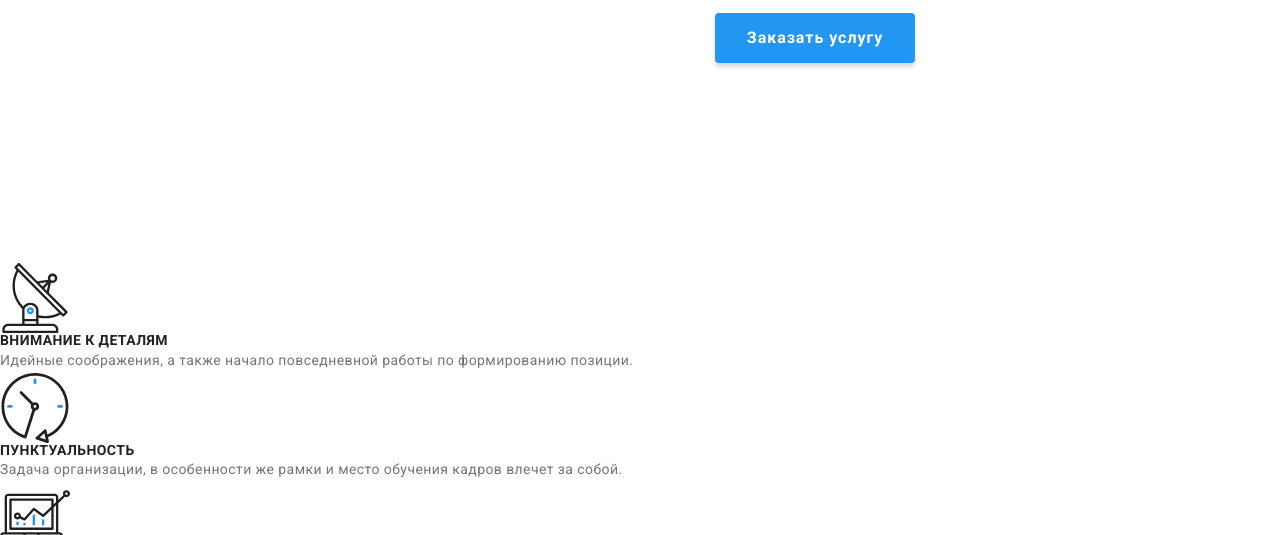
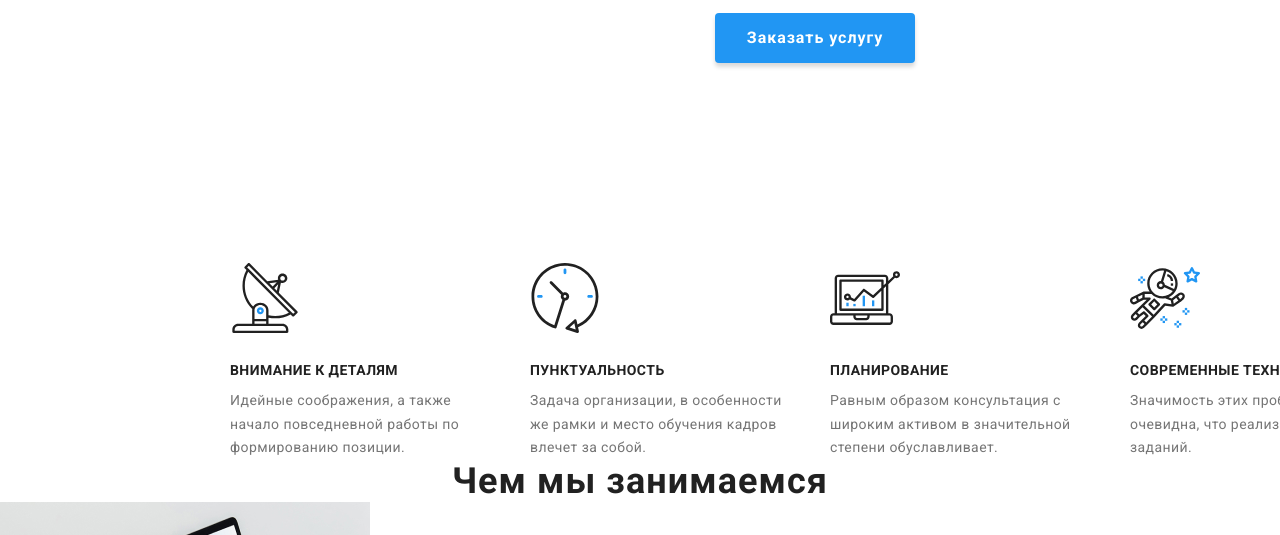
Before and after one commit to nilupsym/goit-markup-hw-03, a plain HTML site: page index.html in a window 1280 px wide. Shown: the part 417-952 px from the top of the page. Drawn offline with Linux system fonts and the light colour scheme.

Commit message:
задал геометрию для секции почему мы

```diff
--- a/CSS/styles.css
+++ b/CSS/styles.css
@@ -172,7 +172,19 @@ img {
   color: #ffffff;
 }
 /* ПОЧЕМУ МЫ */
+.why-are-we-list {
+  display: flex;
+  justify-content: center;
+}
+.why-are-we-list-item {
+  width: 270px;
+}
+.why-are-we-list-item:not(:last-child) {
+  margin-right: 30px;
+}
 .subtitle {
+  margin-top: 30px;
+  margin-bottom: 10px;
   font-weight: 700;
   font-size: 14px;
   line-height: 1.14;
--- a/index.html
+++ b/index.html
@@ -67,6 +67,7 @@
       </section>
       <!-- Почему мы -->
       <section class="why-are-we">
+        <div class="container">
           <h2 hidden>Почему мы</h2>
           <ul class="why-are-we-list list">
             <li class="why-are-we-list-item">
@@ -92,8 +93,8 @@
               />
               <h3 class="subtitle">Пунктуальность</h3>
               <p class="why-are-we-feature">
-              Задача организации, в особенности же рамки и место обучения кадров
-              влечет за собой.
+                Задача организации, в особенности же рамки и место обучения
+                кадров влечет за собой.
               </p>
             </li>
             <li class="why-are-we-list-item">
@@ -123,6 +124,7 @@
               </p>
             </li>
           </ul>
+        </div>
       </section>
       <!-- Чем мы занимаемся -->
       <section class="what-we-do">
```
Lines whose indentation alone changed are shown as unchanged.
